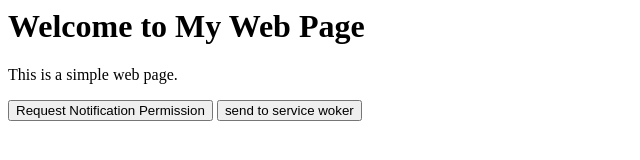
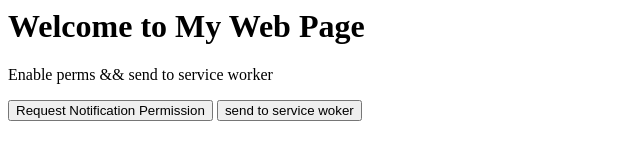
Before and after one commit to Hacksore/sw-notification-macos-sequoia, a plain HTML site: page index.html in a window 1280 px wide. Shown: the full height of the page, 0-640 px from the left. Drawn offline with Linux system fonts and the light colour scheme.

Commit message:
Instructions

```diff
--- a/index.html
+++ b/index.html
@@ -37,7 +37,7 @@
 
 <body>
   <h1>Welcome to My Web Page</h1>
-  <p>This is a simple web page.</p>
+  <p>Enable perms && send to service worker</p>
   <button onclick="requestPermission()">Request Notification Permission</button>
   <button onclick="sendToServiceWorker()">send to service woker</button>
 </body>
```
